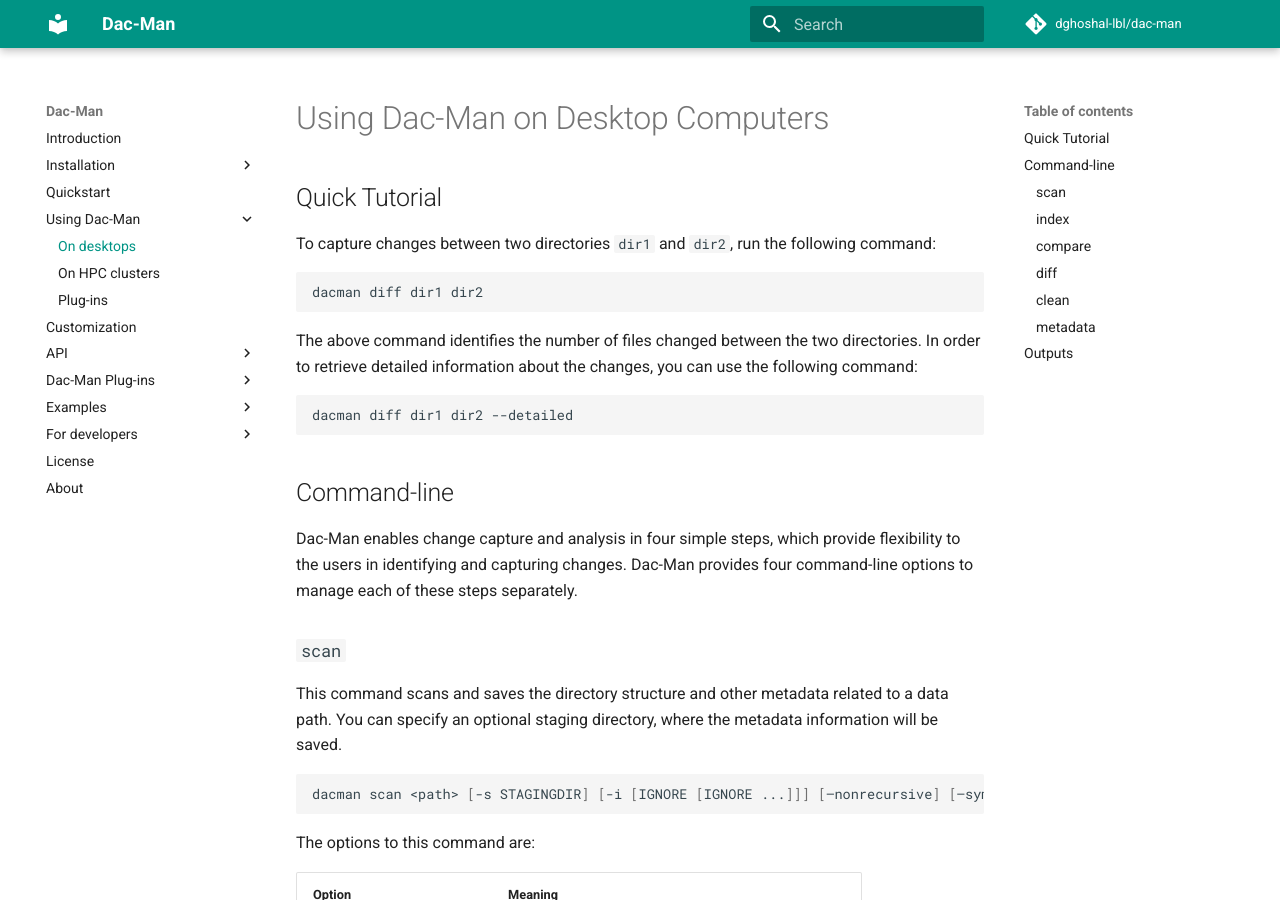
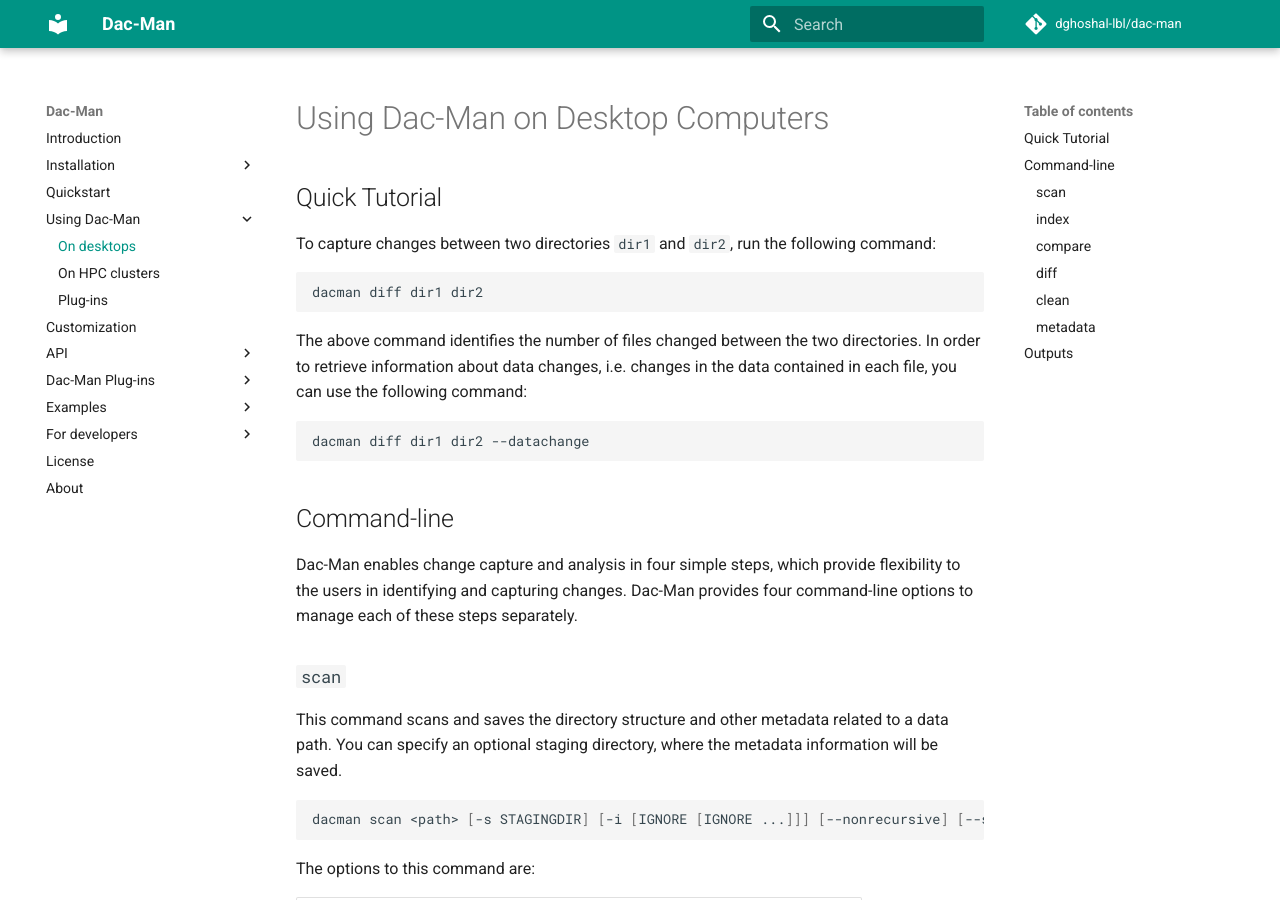
Before and after one commit to deduce-dev/dac-man, an MkDocs documentation site: the page built from docs/use/desktop.md, in a window 1280 px wide and 900 px high. Built offline with MkDocs 1.6.1 and Material for MkDocs 9.7.7, drawn with Linux system fonts in a browser that asks for light colours; comment, search, counter and statistics services are not loaded; some of the changed text lies outside the part shown.

Commit message:
Uniformize "--datachange" and "--script" CLI flags

````diff
--- a/docs/use/desktop.md
+++ b/docs/use/desktop.md
@@ -10,10 +10,12 @@
 ```
 
 The above command identifies the number of files changed between the two directories.
-In order to retrieve detailed information about the changes, you can use the following command:
+In order to retrieve information about data changes,
+i.e. changes in the data contained in each file,
+you can use the following command:
 
 ```sh
-dacman diff dir1 dir2 --detailed
+dacman diff dir1 dir2 --datachange
 ```
 
 ## Command-line
@@ -28,7 +30,7 @@
 You can specify an optional staging directory, where the metadata information will be saved.
 
 ```sh
-dacman scan <path> [-s STAGINGDIR] [-i [IGNORE [IGNORE ...]]] [–nonrecursive] [–symlinks]
+dacman scan <path> [-s STAGINGDIR] [-i [IGNORE [IGNORE ...]]] [--nonrecursive] [--symlinks]
 ```
 
 The options to this command are:
@@ -84,8 +86,8 @@
 | --- | --- |
 | `-s STAGINGDIR` | Directory where filesystem metadata and indexes are saved |
 | `-o OUTDIR` | Directory where the summary of changes is saved |
-| `-p PLUGIN` | User-defined script for analyzing data changes |
-| `--detailed` | Calculate data-level changes in addition to file-level changes |
+| `--script SCRIPT` | User-defined script for analyzing data changes |
+| `--datachange` | Calculate data-level changes in addition to file-level changes |
 | `-e default,threaded,tigres,mpi` | Type of executor (or runtime) for parallel data change capture. The options are: `default`, `threaded`, `tigres`, `mpi`. The `default` option uses single-threaded execution. The `threaded` option uses the Python multiprocessing module that is suitable for parallelizing on one node. For multi-node parallelism, users can select between MPI or tigres. |
 
 ---
````
Also changed, not shown: other parts of docs/use/desktop.md (+1 -1 lines), docs/config.md (+3 -3 lines), docs/quickstart.md (+2 -2 lines), docs/use/plugins.md (+5 -5 lines), 5 other files.
